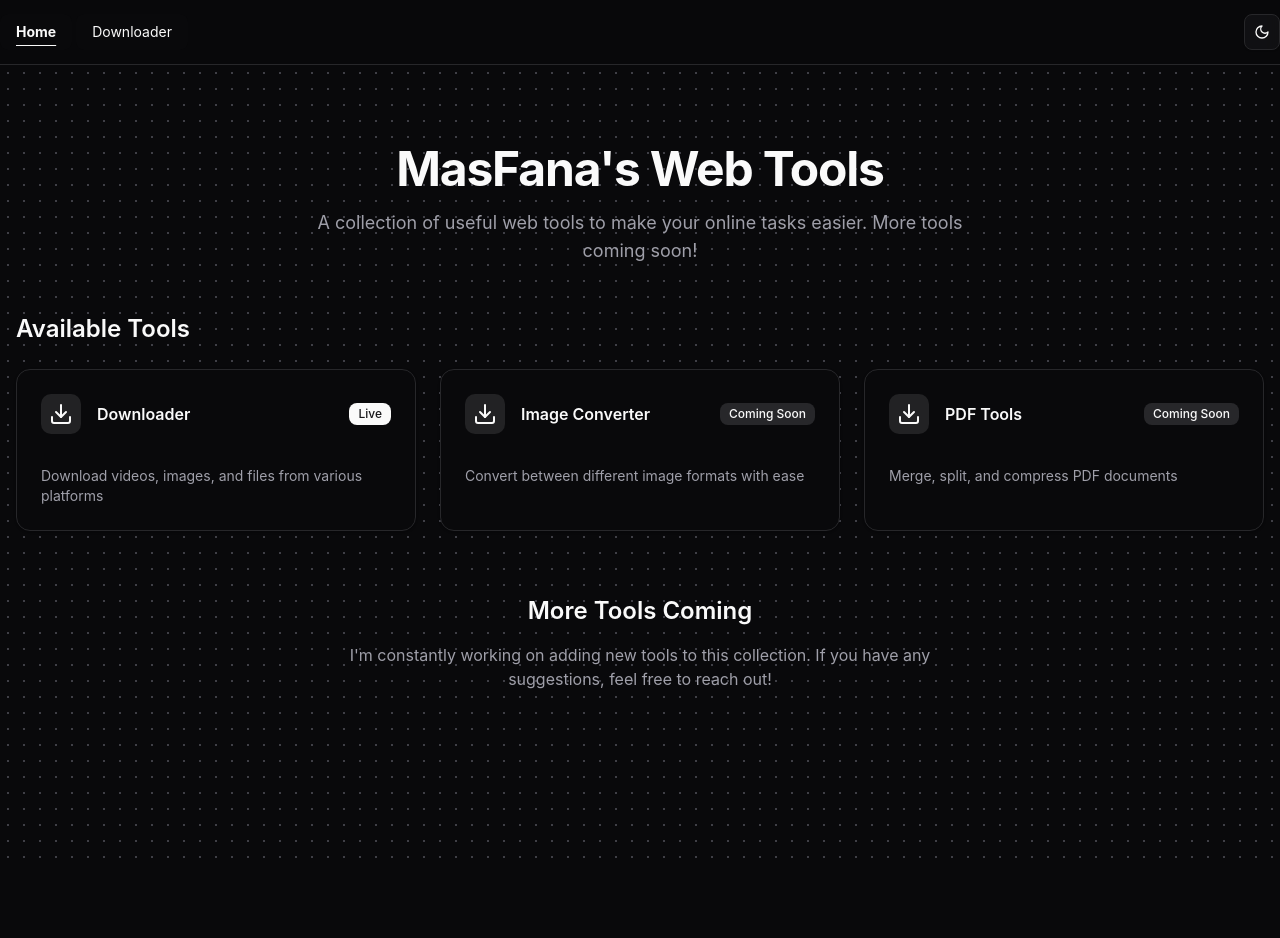
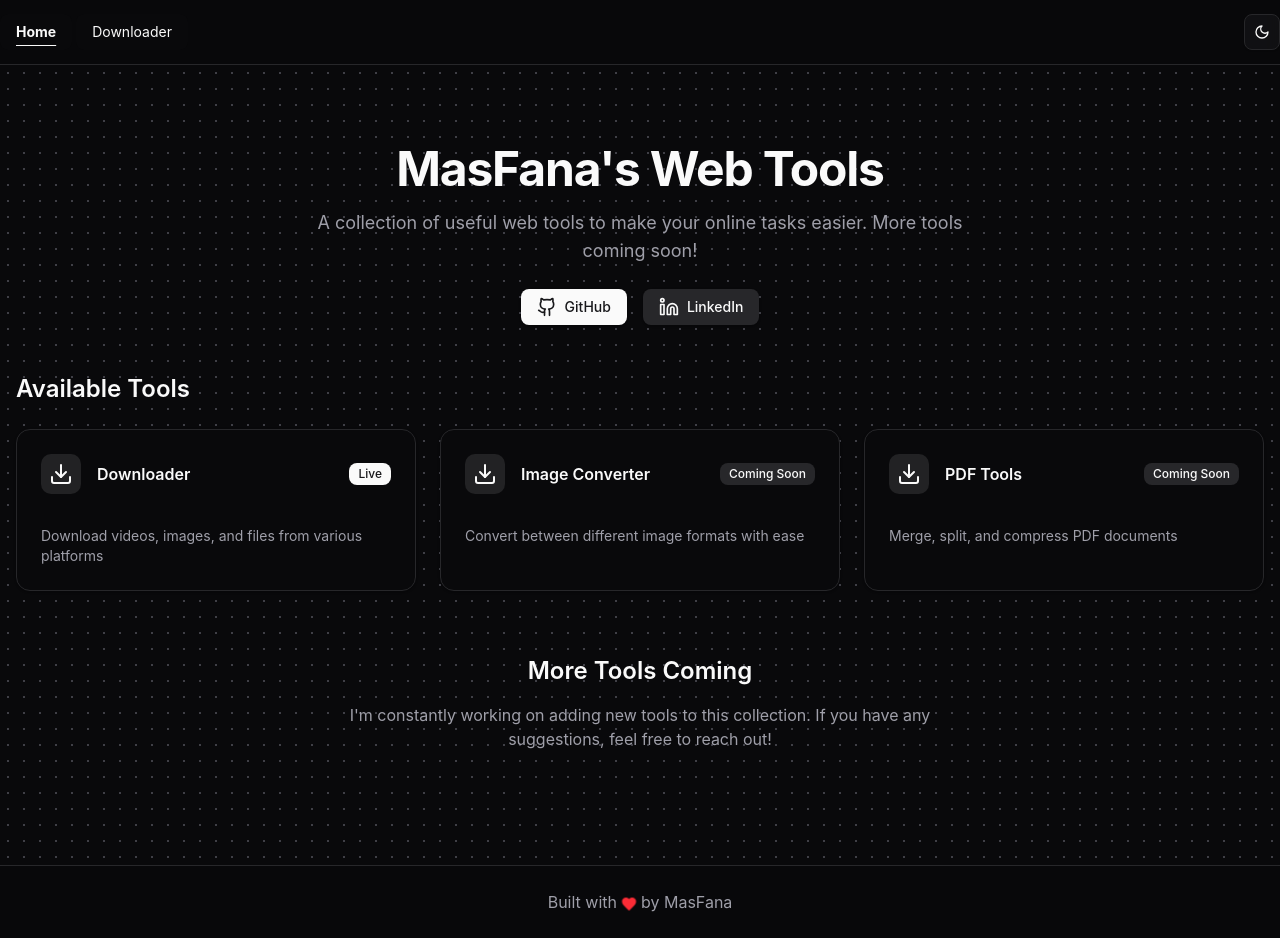
Before and after one commit to MasFana/fanatools, a React (Vite) app: page / in a window 1280 px wide. Before the commit the page ends 865 px from the top, so only its background shows below. Built offline with nearby package versions, Linux system fonts and the light colour scheme.

Commit message:
Custom Scrollbar

```diff
--- /dev/null
+++ b/src/components/Footer.tsx
@@ -0,0 +1,25 @@
+export default function Footer() {
+    return (
+        <footer className="py-6 border-t bg-background/50 backdrop-blur-sm bottom-0">
+            <div className="container mx-auto px-4 text-center">
+                <p className="inline-flex items-center text-muted-foreground">
+                    Built with
+                    <span className="mx-1 text-red-500">
+                        <svg
+                            xmlns="http://www.w3.org/2000/svg"
+                            width="16"
+                            height="16"
+                            viewBox="0 0 24 24"
+                            fill="currentColor"
+                            className="inline-block animate-heartbeat"
+                            style={{ transformOrigin: 'center' }}
+                        >
+                            <path d="M12 21.35l-1.45-1.32C5.4 15.36 2 12.28 2 8.5 2 5.42 4.42 3 7.5 3c1.74 0 3.41.81 4.5 2.09C13.09 3.81 14.76 3 16.5 3 19.58 3 22 5.42 22 8.5c0 3.78-3.4 6.86-8.55 11.54L12 21.35z" />
+                        </svg>
+                    </span>
+                    by MasFana
+                </p>
+            </div>
+        </footer>
+    )
+}
--- a/src/lib/downloader.ts
+++ b/src/lib/downloader.ts
@@ -4,7 +4,6 @@ const { version, author, config } = {
     }, "version": "1.0.1"
 }
 import type {
-    BaseResponse,
     InstagramResponse,
     TikTokResponse,
     TwitterResponse,
--- a/src/routes/__root.tsx
+++ b/src/routes/__root.tsx
@@ -1,8 +1,9 @@
 import { Outlet, createRootRoute } from '@tanstack/react-router'
-import { TanStackRouterDevtools } from '@tanstack/react-router-devtools'
+// import { TanStackRouterDevtools } from '@tanstack/react-router-devtools'
 
 import Header from '../components/Header'
 import { ThemeProvider } from '@/components/theme-provider'
+import Footer from '@/components/Footer'
 
 export const Route = createRootRoute({
   component: () => (
@@ -13,7 +14,8 @@ export const Route = createRootRoute({
         <div className='min-h-screen w-full bg-[radial-gradient(#e5e7eb_1px,transparent_1px)] [background-size:16px_16px] dark:bg-[radial-gradient(#3f3f46_1px,transparent_1px)]'>
           <Outlet />
         </div>
-        <TanStackRouterDevtools />
+        <Footer />
+        {/* <TanStackRouterDevtools /> */}
       </ThemeProvider>
     </>
   ),
--- a/src/routes/downloader/$media.tsx
+++ b/src/routes/downloader/$media.tsx
@@ -1,6 +1,6 @@
 
 import { useLoaderData } from '@tanstack/react-router'
-import { useEffect, useState } from 'react'
+import { useState } from 'react'
 import { ClipboardPaste, X, Download, Loader2, Image as ImageIcon, Video, Music2, Youtube, Instagram, Facebook, Twitter } from 'lucide-react'
 import { Button } from '@/components/ui/button'
 import { Input } from '@/components/ui/input'
--- a/src/routes/index.lazy.tsx
+++ b/src/routes/index.lazy.tsx
@@ -3,7 +3,7 @@ import { createLazyFileRoute } from '@tanstack/react-router'
 import { Link } from '@tanstack/react-router'
 import { Card, CardContent, CardDescription, CardHeader, CardTitle } from '@/components/ui/card'
 import { Badge } from '@/components/ui/badge'
-import { Download } from 'lucide-react'
+import { Download, Github, Linkedin } from 'lucide-react'
 
 export const Route = createLazyFileRoute('/')({
   component: Home,
@@ -43,12 +43,35 @@ export default function Home() {
         <h1 className="text-4xl font-bold tracking-tight lg:text-5xl mb-4">
           MasFana's Web Tools
         </h1>
-        <p className="text-lg text-muted-foreground max-w-2xl mx-auto">
+        <p className="text-lg text-muted-foreground max-w-2xl mx-auto mb-6">
           A collection of useful web tools to make your online tasks easier.
           More tools coming soon!
         </p>
+
+        {/* Social Links as Buttons */}
+        <div className="flex justify-center gap-4">
+          <a
+            href="https://github.com/yourusername"
+            target="_blank"
+            rel="noopener noreferrer"
+            className="inline-flex items-center justify-center gap-2 rounded-md px-4 py-2 text-sm font-medium transition-colors bg-primary text-primary-foreground hover:bg-primary/90 shadow hover:shadow-md"
+          >
+            <Github className="h-5 w-5" />
+            GitHub
+          </a>
+          <a
+            href="https://linkedin.com/in/yourprofile"
+            target="_blank"
+            rel="noopener noreferrer"
+            className="inline-flex items-center justify-center gap-2 rounded-md px-4 py-2 text-sm font-medium transition-colors bg-secondary text-secondary-foreground hover:bg-secondary/80 shadow hover:shadow-md"
+          >
+            <Linkedin className="h-5 w-5" />
+            LinkedIn
+          </a>
+        </div>
       </section>
 
+      {/* Rest of your existing content... */}
       <section>
         <h2 className="text-2xl font-semibold mb-6">Available Tools</h2>
         <div className="grid gap-6 md:grid-cols-2 lg:grid-cols-3">
@@ -79,10 +102,11 @@ export default function Home() {
 
       <section className="mt-16 text-center">
         <h2 className="text-2xl font-semibold mb-4">More Tools Coming</h2>
-        <p className="text-muted-foreground max-w-2xl mx-auto">
+        <p className="text-muted-foreground max-w-2xl mx-auto mb-6">
           I'm constantly working on adding new tools to this collection.
           If you have any suggestions, feel free to reach out!
         </p>
+
       </section>
     </div>
   )
--- a/src/styles.css
+++ b/src/styles.css
@@ -16,6 +16,32 @@ body {
 code {
   font-family:
     source-code-pro, Menlo, Monaco, Consolas, 'Courier New', monospace;
+}
+
+@keyframes heartbeat {
+  0% {
+    transform: scale(1);
+  }
+
+  25% {
+    transform: scale(1.1);
+  }
+
+  50% {
+    transform: scale(1);
+  }
+
+  75% {
+    transform: scale(1.1);
+  }
+
+  100% {
+    transform: scale(1);
+  }
+}
+
+.animate-heartbeat {
+  animation: heartbeat 1.5s ease-in-out infinite;
 }
 
 :root {
@@ -132,7 +158,39 @@ code {
   * {
     @apply border-border outline-ring/50;
   }
+
   body {
     @apply bg-background text-foreground;
   }
+
+  /* Light theme (GitHub-like) */
+  ::-webkit-scrollbar {
+    width: 14px;
+    height: 14px;
+  }
+
+  ::-webkit-scrollbar-thumb {
+    background-color: #d6dee1;
+    border: 4px solid transparent;
+    background-clip: content-box;
+    border-radius: 7px;
+  }
+
+  ::-webkit-scrollbar-thumb:hover {
+    background-color: #a8bbbf;
+  }
+
+  /* Dark theme (GitHub-like) */
+  .dark ::-webkit-scrollbar-thumb {
+    background-color: #4d4d4d;
+  }
+
+  .dark ::-webkit-scrollbar-thumb:hover {
+    background-color: #666;
+  }
+
+  /* Track matches page background automatically */
+  ::-webkit-scrollbar-track {
+    background: transparent;
+  }
 }
```
